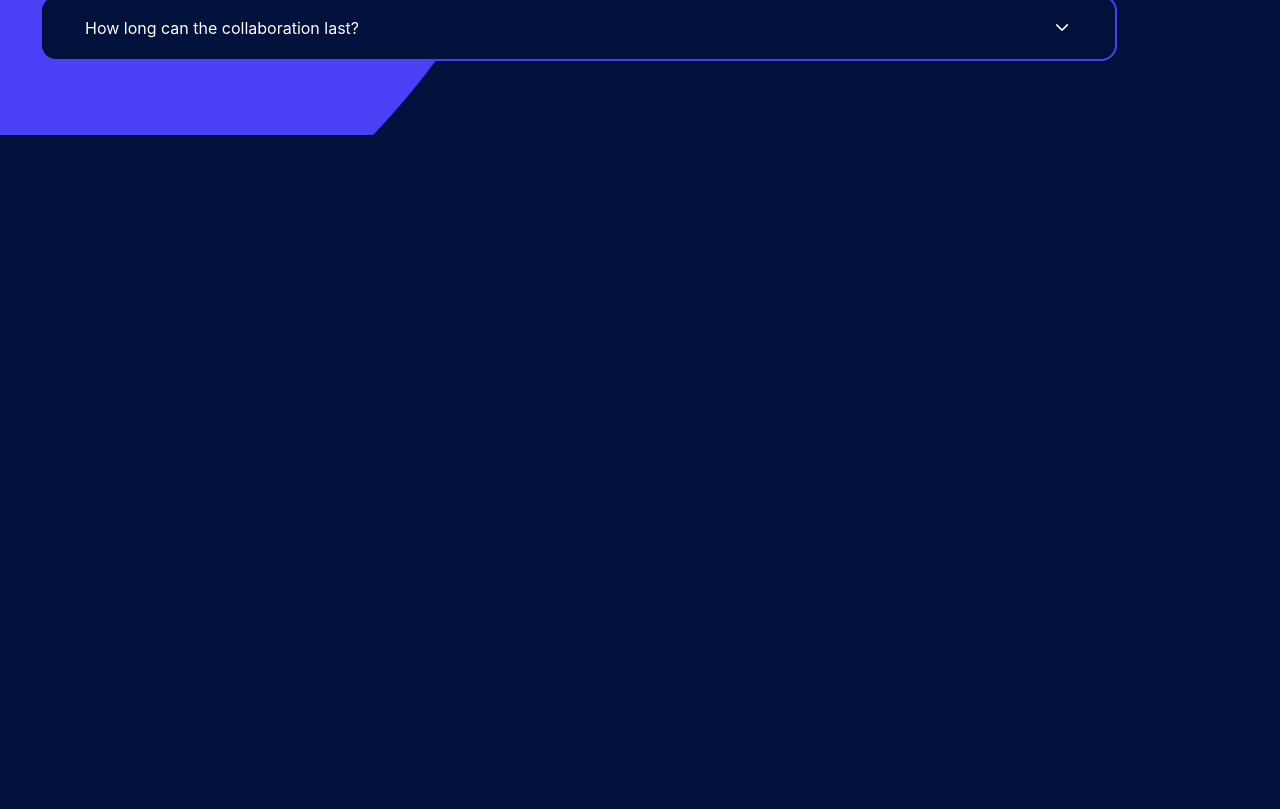
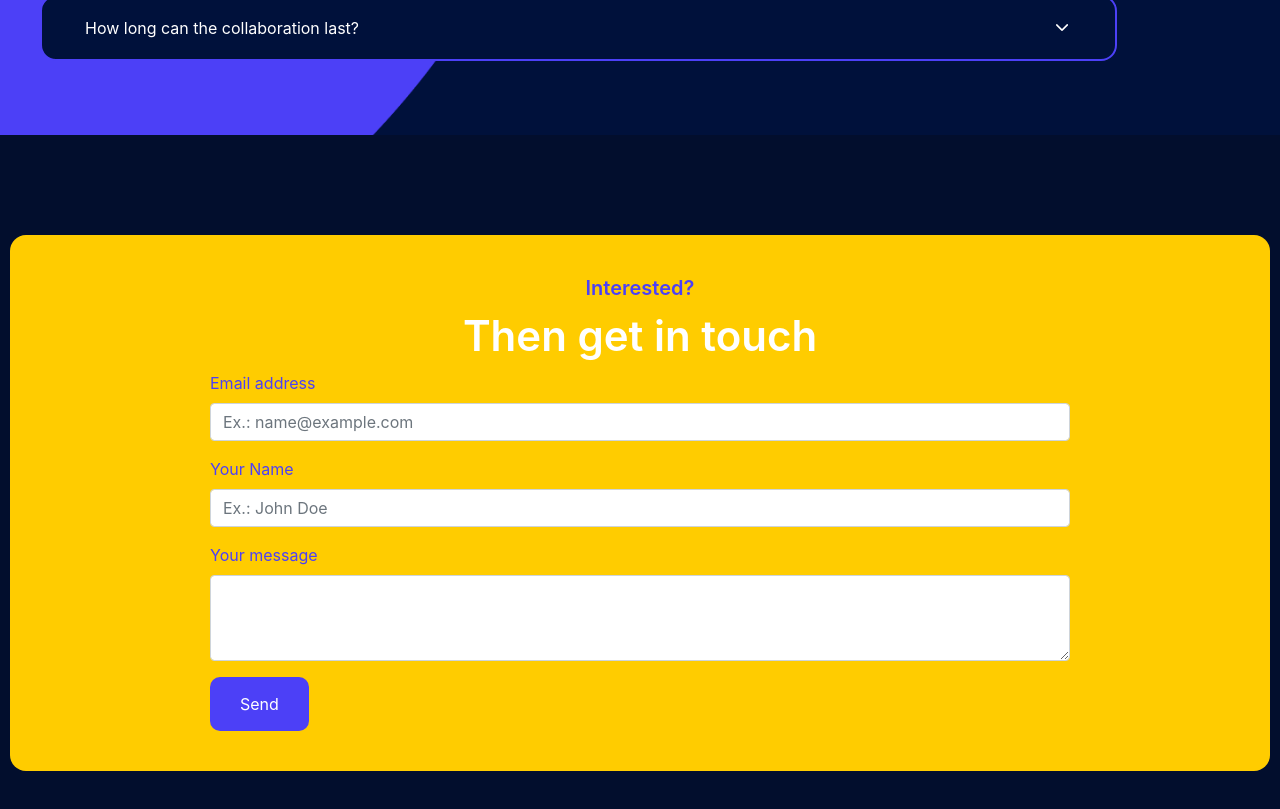
Before and after one commit to ecpieritz/creative-agency, a React (Create React App) app: page / in a window 1280 px wide. Shown: the part 6980-7789 px from the top of the page. Before the commit the page ends 7115 px from the top, so only its background shows below. Built offline with nearby package versions, Linux system fonts and the light colour scheme; the HTML template or start-up script is replaced by a standard one.

Commit message:
Added Contact

```diff
--- a/src/App.js
+++ b/src/App.js
@@ -8,6 +8,7 @@ import WorkingSpace from './components/WorkingSpace';
 import Customers from './components/Customers';
 import Quotes from './components/Quotes';
 import Faq from './components/Faq';
+import Contact from './components/Contact';
 
 function App() {
   return (
@@ -22,6 +23,7 @@ function App() {
         <Customers />
         <Quotes />
         <Faq />
+        <Contact />
       </main>
     </>
   );
--- /dev/null
+++ b/src/components/Contact/index.js
@@ -0,0 +1,31 @@
+import React from 'react'
+import Title from '../Titles'
+
+const Contact = () => {
+  return (
+    <section className='ca-contact' id='ca-contact'>
+      <div className='container-fluid'>
+        <Title subtitle="Interested?" title="Then get in touch" />
+
+        <form>
+          <div className="form-group">
+            <label for="contact-email">Email address</label>
+            <input type="email" className="form-control" id="contact-email" placeholder="Ex.: name@example.com" />
+          </div>
+          <div className="form-group">
+            <label for="contact-name">Your Name</label>
+            <input type="text" className="form-control" id="contact-name" placeholder="Ex.: John Doe" />
+          </div>
+          <div className="form-group">
+            <label for="contact-message">Your message</label>
+            <textarea className="form-control" id="contact-message" rows="3"></textarea>
+          </div>
+          <button type="submit" class="btn btn-purple-bg">Send</button>
+        </form>
+      </div>
+    </section>
+
+  )
+}
+
+export default Contact
--- /dev/null
+++ b/src/scss/layout/_contact.scss
@@ -0,0 +1,32 @@
+@import '../abstracts/variables';
+
+.ca-contact{
+  background-color: $ca-dark-bg;
+  padding: 100px 0;
+
+  h4{
+    color: $ca-purple;
+  }
+
+  .container-fluid{
+    background-color: $ca-yellow;
+    border-radius: 16px;
+    padding: 40px 200px;
+
+    label{
+      color: $ca-purple;
+    }
+
+    .btn-purple-bg{
+      color: $ca-white;
+    }
+
+    @media(max-width: 780px){
+      padding: 40px 100px;
+    }
+
+    @media(max-width: 460px){
+      padding: 40px 40px;
+    }
+  }
+}
--- a/src/scss/main.scss
+++ b/src/scss/main.scss
@@ -12,6 +12,7 @@
 @import './layout/customers';
 @import './layout/quotes';
 @import './layout/faq';
+@import './layout/contact';
 
 @import './components/buttons';
 @import './components/card';
```
